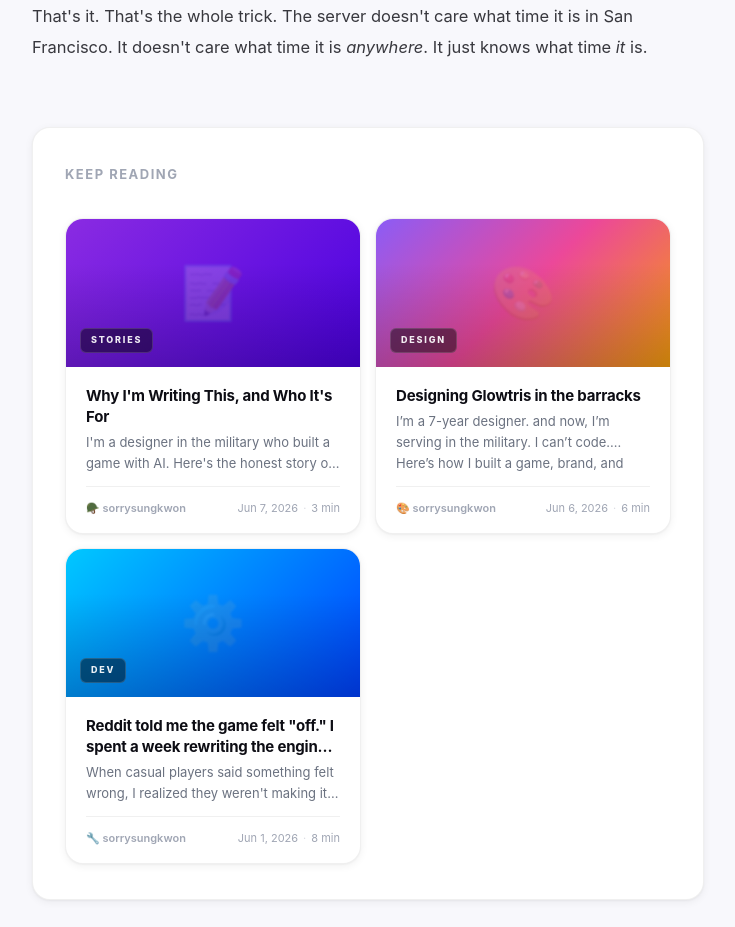
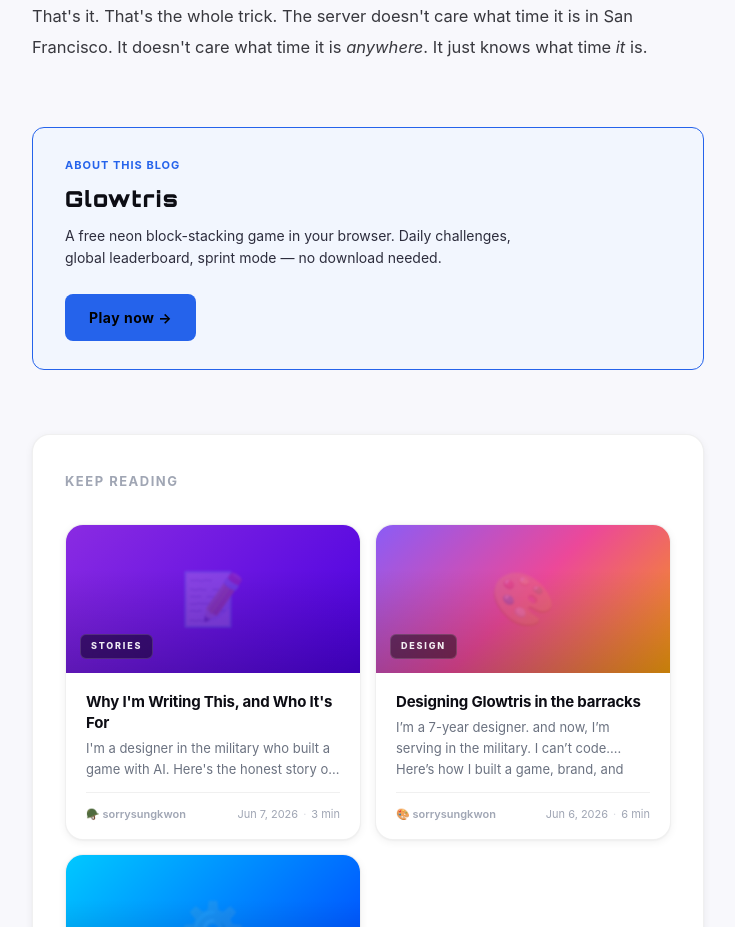
Before and after one commit to sorrysungkwon/glowtris-blog, a Next.js app: page /posts/daily-challenge-system in a window 1280 px wide. Shown: the part 4700-5627 px from the top of the page, without its empty margins (272-1007 px from the left). Built offline with nearby package versions, Linux system fonts and the light colour scheme; a web font is replaced by a local one.

Commit message:
feat: add Glowtris CTA box to bottom of all posts (EN/KO)

```diff
--- a/app/globals.css
+++ b/app/globals.css
@@ -892,6 +892,66 @@
 .mdx th { font-size: 11px; font-weight: 700; letter-spacing: 0.5px; color: var(--text-faint); background: var(--surface-2); }
 .mdx tr:last-child td { border-bottom: none; }
 
+/* ─── Glowtris CTA box ────────────────────────────────────────────────────── */
+.glowtris-cta {
+  margin-top: var(--space-16);
+  border: 1px solid var(--cyan);
+  border-radius: var(--r-lg);
+  background: color-mix(in srgb, var(--cyan) 6%, var(--surface));
+  padding: 28px 32px;
+}
+.glowtris-cta-inner {
+  display: flex;
+  align-items: center;
+  justify-content: space-between;
+  gap: 24px;
+  flex-wrap: wrap;
+}
+.glowtris-cta-label {
+  font-size: 11px;
+  font-weight: 700;
+  letter-spacing: 1px;
+  text-transform: uppercase;
+  color: var(--cyan);
+  display: block;
+  margin-bottom: 6px;
+}
+.glowtris-cta-title {
+  font-family: 'Orbitron', sans-serif;
+  font-size: 22px;
+  font-weight: 900;
+  color: var(--text-primary);
+  margin: 0 0 8px;
+  letter-spacing: 1px;
+}
+.glowtris-cta-desc {
+  font-size: 14px;
+  color: var(--text-secondary);
+  margin: 0;
+  max-width: 480px;
+  line-height: 1.6;
+}
+.glowtris-cta-btn {
+  flex-shrink: 0;
+  display: inline-flex;
+  align-items: center;
+  padding: 12px 24px;
+  background: var(--cyan);
+  color: #000;
+  font-weight: 700;
+  font-size: 14px;
+  letter-spacing: 0.5px;
+  border-radius: var(--r-md);
+  text-decoration: none;
+  transition: opacity var(--t-fast);
+  white-space: nowrap;
+}
+.glowtris-cta-btn:hover { opacity: 0.85; }
+@media (max-width: 600px) {
+  .glowtris-cta { padding: 24px 20px; }
+  .glowtris-cta-btn { width: 100%; justify-content: center; }
+}
+
 /* ─── Related posts nudge ─────────────────────────────────────────────────── */
 .post-nudge {
   margin-top: var(--space-16);
--- a/app/posts/[slug]/page.tsx
+++ b/app/posts/[slug]/page.tsx
@@ -5,6 +5,7 @@
 import { notFound } from 'next/navigation'
 import type { Metadata } from 'next'
 import PostCard from '@/components/PostCard'
+import GlowtrisCTA from '@/components/GlowtrisCTA'
 
 interface Props {
   params: Promise<{ slug: string }>
@@ -80,6 +81,8 @@
         <MDXRemote source={post.content} />
       </article>
 
+      <GlowtrisCTA lang={lang} />
+
       {/* Recommended posts nudge */}
       {postsToShow.length > 0 && (
         <div className="post-nudge">
--- /dev/null
+++ b/components/GlowtrisCTA.tsx
@@ -0,0 +1,31 @@
+type Props = { lang?: string }
+
+export default function GlowtrisCTA({ lang = 'en' }: Props) {
+  const isKo = lang === 'ko'
+
+  return (
+    <div className="glowtris-cta">
+      <div className="glowtris-cta-inner">
+        <div className="glowtris-cta-left">
+          <span className="glowtris-cta-label">
+            {isKo ? '이 블로그에 대해' : 'About this blog'}
+          </span>
+          <p className="glowtris-cta-title">Glowtris</p>
+          <p className="glowtris-cta-desc">
+            {isKo
+              ? '브라우저에서 무료로 즐기는 네온 블록 퍼즐 게임. 매일 새로운 데일리 챌린지, 글로벌 리더보드, 스프린트 모드.'
+              : 'A free neon block-stacking game in your browser. Daily challenges, global leaderboard, sprint mode — no download needed.'}
+          </p>
+        </div>
+        <a
+          href="https://glowtris.com"
+          target="_blank"
+          rel="noopener noreferrer"
+          className="glowtris-cta-btn"
+        >
+          {isKo ? '지금 플레이 →' : 'Play now →'}
+        </a>
+      </div>
+    </div>
+  )
+}
```
